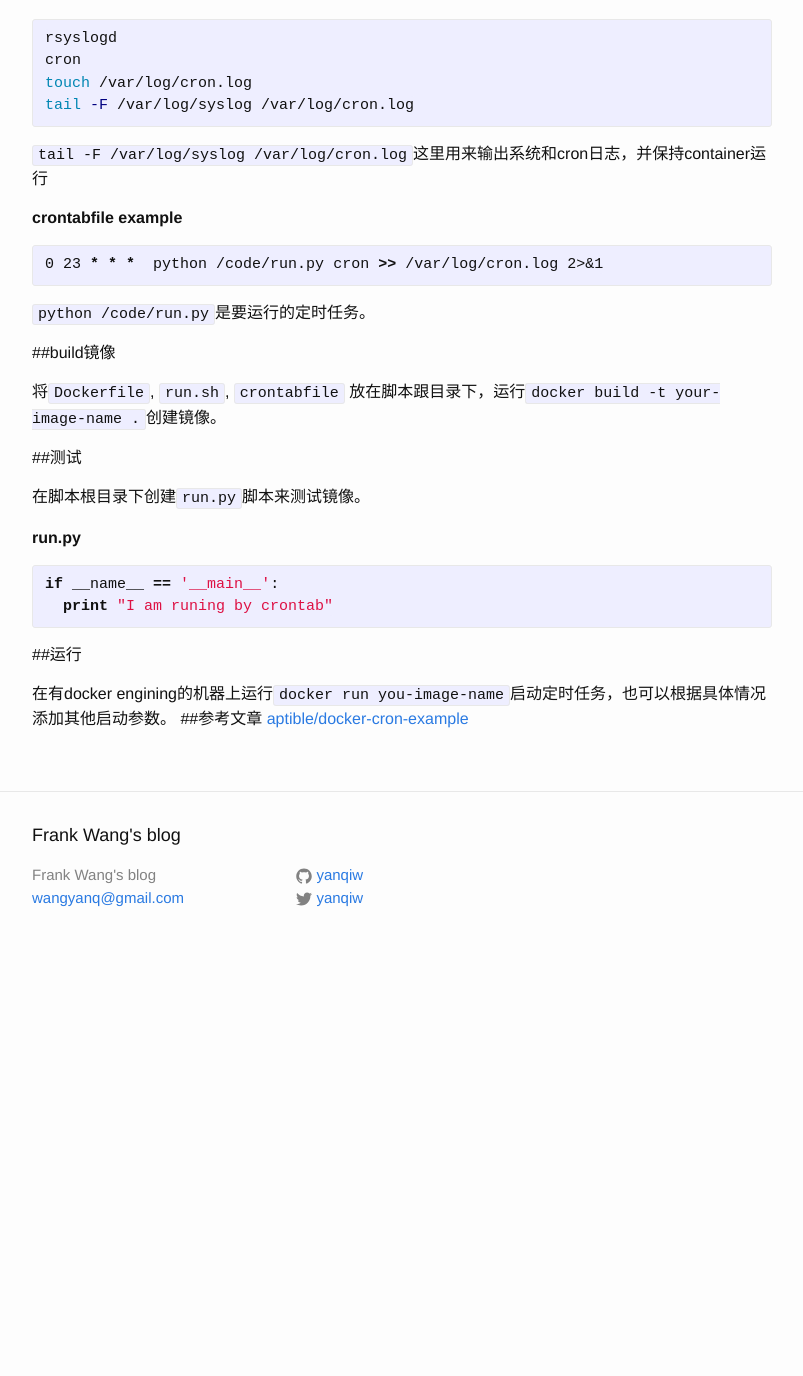
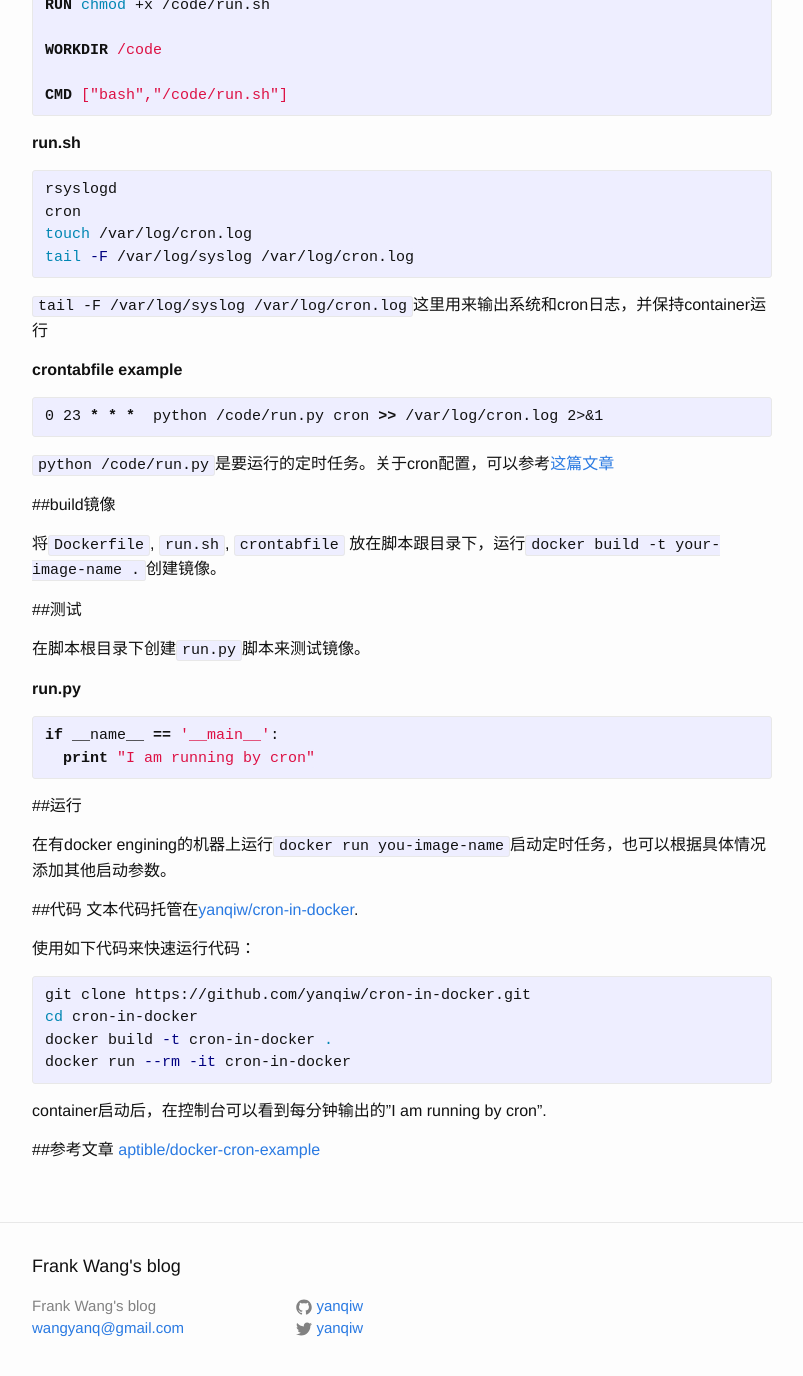
Before and after one commit to yanqiw/yanqiw.github.io, a Jekyll site: the page built from _posts/2016-02-21-schedule-task-in-docker.markdown, in a window 1280 px wide and 1400 px high, scrolled down 924 px. Shown: the top 1376 px of the window, without its empty margins (238-1041 px from the left). Built offline with Jekyll 4.4.1, drawn with Linux system fonts in a browser that asks for light colours; before the commit the page ends 1893 px from its top, so only the background shows below that; some of the changed text lies outside the part shown.

Commit message:
change some detail

```diff
--- a/_posts/2016-02-21-schedule-task-in-docker.markdown
+++ b/_posts/2016-02-21-schedule-task-in-docker.markdown
@@ -5,6 +5,7 @@
 categories: docker
 ---
 ##设置cron
+
 在Linux中定时任务一般使用cron，ubuntu的官方镜像中已经包含了cron，可以直接使用。但是因为cron是后台执行，我们还需要另外一个进程来保持container的运行。 可以通过使用`tail -F ` ，来检测一些log文件保持进程，也可以在container启动的时候设置 `-restart alwasy`。
 
 下面是以ubuntu为例的`Dockerfile`:
@@ -12,11 +13,16 @@
 {% highlight Dockerfile %}
 FROM ubuntu:14.04
 
+#安装python, 这步可以省略，或添加其他依赖
+RUN apt-get update
+RUN apt-get install -y python
+
 #创建脚本路径
 RUN mkdir /code
 WORKDIR /code
 
-ONBUILD ADD . /code
+#复制要运行的代码到镜像中，包括cron配置文件
+ADD . /code
 
 #设置cron脚本
 RUN crontab /code/crontabfile
@@ -38,7 +44,6 @@
 {% endhighlight %}
 
 
-
 **run.sh**
 
 {% highlight bash %}
@@ -50,23 +55,17 @@
 
 `tail -F /var/log/syslog /var/log/cron.log`这里用来输出系统和cron日志，并保持container运行
 
-
-
 **crontabfile example**
 
 {% highlight bash %}
 0 23 * * *  python /code/run.py cron >> /var/log/cron.log 2>&1
 {% endhighlight %}
 
-`python /code/run.py`是要运行的定时任务。
-
-
+`python /code/run.py`是要运行的定时任务。关于cron配置，可以参考[这篇文章](http://linuxtools-rst.readthedocs.org/zh_CN/latest/tool/crontab.html)
 
 ##build镜像
 
 将`Dockerfile`, `run.sh`, `crontabfile` 放在脚本跟目录下，运行`docker build -t your-image-name .`创建镜像。
-
-
 
 ##测试
 
@@ -76,13 +75,27 @@
 
 {% highlight python %}
 if __name__ == '__main__':
-  print "I am runing by crontab"
+  print "I am running by cron"
 {% endhighlight %}
-
 
 
 ##运行
 
 在有docker engining的机器上运行`docker run you-image-name`启动定时任务，也可以根据具体情况添加其他启动参数。
+
+##代码
+文本代码托管在[yanqiw/cron-in-docker](https://github.com/yanqiw/cron-in-docker).
+
+使用如下代码来快速运行代码：
+
+{% highlight bash %}
+git clone https://github.com/yanqiw/cron-in-docker.git
+cd cron-in-docker
+docker build -t cron-in-docker .
+docker run --rm -it cron-in-docker
+{% endhighlight %}
+
+container启动后，在控制台可以看到每分钟输出的"I am running by cron".
+
 ##参考文章
 [aptible/docker-cron-example](https://github.com/aptible/docker-cron-example)
```
